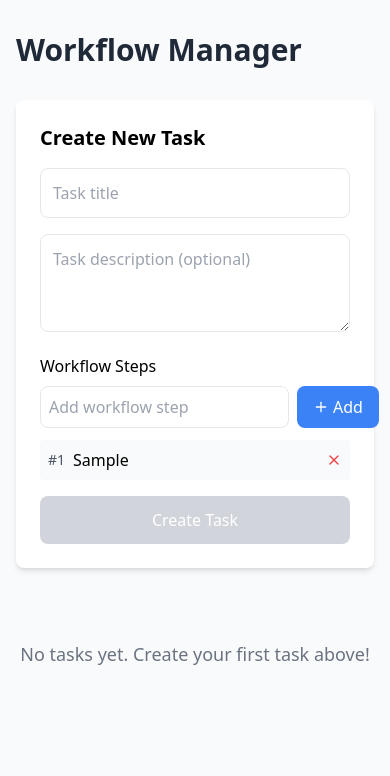
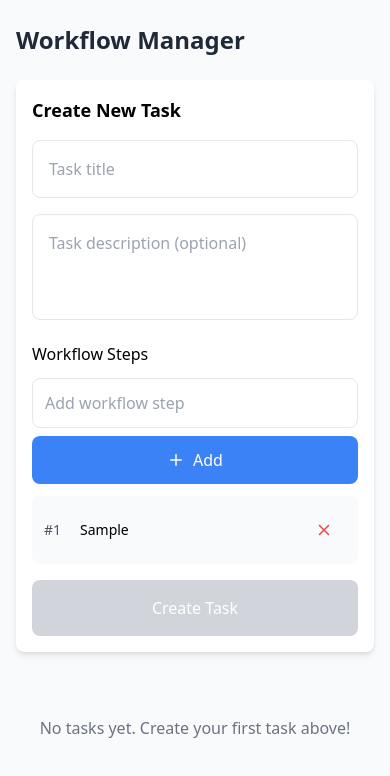
Before and after one commit to Xyrielp/workflow-process, a Next.js app: page / in a window 390 px wide. Both pictures are taken after typing "Sample" into the empty fields and a click on the button "Add". Shown: the top 776 px of the page. Built offline with nearby package versions, Linux system fonts and the light colour scheme.

Commit message:
Convert to mobile-first design

```diff
--- a/app/globals.css
+++ b/app/globals.css
@@ -1,3 +1,23 @@
 @tailwind base;
 @tailwind components;
 @tailwind utilities;
+
+/* Mobile-first optimizations */
+@layer base {
+  html {
+    -webkit-text-size-adjust: 100%;
+    -webkit-tap-highlight-color: transparent;
+  }
+
+  body {
+    -webkit-font-smoothing: antialiased;
+    -moz-osx-font-smoothing: grayscale;
+  }
+}
+
+/* Touch-friendly interactions */
+@layer utilities {
+  .touch-manipulation {
+    touch-action: manipulation;
+  }
+}
--- a/app/layout.tsx
+++ b/app/layout.tsx
@@ -14,8 +14,8 @@ export default function RootLayout({
   return (
     <html lang="en">
       <body className="bg-gray-50 min-h-screen">
-        <div className="container mx-auto px-4 py-8">
-          <h1 className="text-3xl font-bold text-gray-800 mb-8">Workflow Manager</h1>
+        <div className="px-4 py-6 sm:px-6 lg:px-8 max-w-7xl mx-auto">
+          <h1 className="text-2xl sm:text-3xl font-bold text-gray-800 mb-6 sm:mb-8">Workflow Manager</h1>
           {children}
         </div>
       </body>
--- a/app/page.tsx
+++ b/app/page.tsx
@@ -58,13 +58,13 @@ export default function Home() {
   const completedTasks = tasks.filter(task => task.completedAt)
 
   return (
-    <div className="max-w-4xl mx-auto">
+    <div className="w-full">
       <TaskForm onSubmit={addTask} />
 
       {activeTasks.length > 0 && (
-        <div className="mb-8">
-          <h2 className="text-2xl font-semibold text-gray-800 mb-4">Active Tasks</h2>
-          <div className="grid gap-6 md:grid-cols-2">
+        <div className="mb-6 sm:mb-8">
+          <h2 className="text-xl sm:text-2xl font-semibold text-gray-800 mb-4 sm:mb-6">Active Tasks</h2>
+          <div className="grid gap-4 sm:gap-6 lg:grid-cols-2">
             {activeTasks.map(task => (
               <TaskCard
                 key={task.id}
@@ -78,8 +78,8 @@ export default function Home() {
 
       {completedTasks.length > 0 && (
         <div>
-          <h2 className="text-2xl font-semibold text-gray-800 mb-4">Completed Tasks</h2>
-          <div className="grid gap-6 md:grid-cols-2">
+          <h2 className="text-xl sm:text-2xl font-semibold text-gray-800 mb-4 sm:mb-6">Completed Tasks</h2>
+          <div className="grid gap-4 sm:gap-6 lg:grid-cols-2">
             {completedTasks.map(task => (
               <TaskCard
                 key={task.id}
@@ -92,8 +92,8 @@ export default function Home() {
       )}
 
       {tasks.length === 0 && (
-        <div className="text-center py-12 text-gray-500">
-          <p className="text-lg">No tasks yet. Create your first task above!</p>
+        <div className="text-center py-12 sm:py-16 text-gray-500">
+          <p className="text-base sm:text-lg px-4">No tasks yet. Create your first task above!</p>
         </div>
       )}
     </div>
--- a/components/TaskCard.tsx
+++ b/components/TaskCard.tsx
@@ -14,60 +14,62 @@ export default function TaskCard({ task, onStepToggle }: TaskCardProps) {
   const progress = (completedSteps / totalSteps) * 100
 
   return (
-    <div className="bg-white p-6 rounded-lg shadow-md">
-      <div className="flex items-start justify-between mb-4">
-        <div>
-          <h3 className="text-lg font-semibold text-gray-800">{task.title}</h3>
+    <div className="bg-white p-4 sm:p-6 rounded-lg shadow-md">
+      <div className="flex flex-col sm:flex-row sm:items-start sm:justify-between mb-4 gap-2">
+        <div className="flex-1">
+          <h3 className="text-lg sm:text-xl font-semibold text-gray-800 leading-tight">{task.title}</h3>
           {task.description && (
-            <p className="text-gray-600 mt-1">{task.description}</p>
+            <p className="text-gray-600 mt-2 text-sm sm:text-base">{task.description}</p>
           )}
         </div>
-        <div className="flex items-center gap-2 text-sm text-gray-500">
-          <Clock size={16} />
+        <div className="flex items-center gap-2 text-xs sm:text-sm text-gray-500 shrink-0">
+          <Clock size={14} className="sm:w-4 sm:h-4" />
           {new Date(task.createdAt).toLocaleDateString()}
         </div>
       </div>
 
-      <div className="mb-4">
-        <div className="flex items-center justify-between text-sm text-gray-600 mb-2">
-          <span>Progress</span>
-          <span>{completedSteps}/{totalSteps} steps</span>
+      <div className="mb-5">
+        <div className="flex items-center justify-between text-sm text-gray-600 mb-3">
+          <span className="font-medium">Progress</span>
+          <span className="font-medium">{completedSteps}/{totalSteps} steps</span>
         </div>
-        <div className="w-full bg-gray-200 rounded-full h-2">
+        <div className="w-full bg-gray-200 rounded-full h-3">
           <div
-            className="bg-blue-500 h-2 rounded-full transition-all duration-300"
+            className="bg-blue-500 h-3 rounded-full transition-all duration-300"
             style={{ width: `${progress}%` }}
           />
         </div>
       </div>
 
-      <div className="space-y-2">
-        <h4 className="font-medium text-gray-700">Workflow Steps:</h4>
+      <div className="space-y-3">
+        <h4 className="font-medium text-gray-700 text-sm sm:text-base">Workflow Steps:</h4>
         {task.workflow
           .sort((a, b) => a.order - b.order)
           .map((step) => (
             <div
               key={step.id}
-              className={`flex items-center gap-3 p-2 rounded cursor-pointer transition-colors ${
-                step.completed ? 'bg-green-50' : 'bg-gray-50 hover:bg-gray-100'
+              className={`flex items-center gap-4 p-4 rounded-lg cursor-pointer transition-all duration-200 min-h-[56px] ${
+                step.completed ? 'bg-green-50 border border-green-200' : 'bg-gray-50 hover:bg-gray-100 active:bg-gray-200'
               }`}
               onClick={() => onStepToggle(task.id, step.id)}
             >
               {step.completed ? (
-                <CheckCircle className="text-green-500" size={20} />
+                <CheckCircle className="text-green-500 shrink-0" size={24} />
               ) : (
-                <Circle className="text-gray-400" size={20} />
+                <Circle className="text-gray-400 shrink-0" size={24} />
               )}
-              <span className={`flex-1 ${step.completed ? 'line-through text-gray-500' : ''}`}>
+              <span className={`flex-1 text-sm sm:text-base leading-relaxed ${
+                step.completed ? 'line-through text-gray-500' : 'text-gray-800'
+              }`}>
                 {step.title}
               </span>
-              <span className="text-xs text-gray-400">#{step.order + 1}</span>
+              <span className="text-xs text-gray-400 font-medium shrink-0">#{step.order + 1}</span>
             </div>
           ))}
       </div>
 
       {completedSteps === totalSteps && (
-        <div className="mt-4 p-3 bg-green-100 text-green-800 rounded-lg text-center font-medium">
+        <div className="mt-5 p-4 bg-green-100 text-green-800 rounded-lg text-center font-medium text-sm sm:text-base">
           ✅ Task Completed!
         </div>
       )}
--- a/components/TaskForm.tsx
+++ b/components/TaskForm.tsx
@@ -45,8 +45,8 @@ export default function TaskForm({ onSubmit }: TaskFormProps) {
   }
 
   return (
-    <form onSubmit={handleSubmit} className="bg-white p-6 rounded-lg shadow-md mb-6">
-      <h2 className="text-xl font-semibold mb-4">Create New Task</h2>
+    <form onSubmit={handleSubmit} className="bg-white p-4 sm:p-6 rounded-lg shadow-md mb-4 sm:mb-6">
+      <h2 className="text-lg sm:text-xl font-semibold mb-4">Create New Task</h2>
 
       <div className="mb-4">
         <input
@@ -54,7 +54,7 @@ export default function TaskForm({ onSubmit }: TaskFormProps) {
           placeholder="Task title"
           value={title}
           onChange={(e) => setTitle(e.target.value)}
-          className="w-full p-3 border rounded-lg focus:outline-none focus:ring-2 focus:ring-blue-500"
+          className="w-full p-4 text-base border rounded-lg focus:outline-none focus:ring-2 focus:ring-blue-500"
           required
         />
       </div>
@@ -64,43 +64,43 @@ export default function TaskForm({ onSubmit }: TaskFormProps) {
           placeholder="Task description (optional)"
           value={description}
           onChange={(e) => setDescription(e.target.value)}
-          className="w-full p-3 border rounded-lg focus:outline-none focus:ring-2 focus:ring-blue-500"
+          className="w-full p-4 text-base border rounded-lg focus:outline-none focus:ring-2 focus:ring-blue-500 resize-none"
           rows={3}
         />
       </div>
 
       <div className="mb-4">
-        <h3 className="font-medium mb-2">Workflow Steps</h3>
-        <div className="flex gap-2 mb-3">
+        <h3 className="font-medium mb-3">Workflow Steps</h3>
+        <div className="flex flex-col sm:flex-row gap-2 mb-3">
           <input
             type="text"
             placeholder="Add workflow step"
             value={currentStep}
             onChange={(e) => setCurrentStep(e.target.value)}
             onKeyPress={(e) => e.key === 'Enter' && (e.preventDefault(), addStep())}
-            className="flex-1 p-2 border rounded-lg focus:outline-none focus:ring-2 focus:ring-blue-500"
+            className="flex-1 p-3 text-base border rounded-lg focus:outline-none focus:ring-2 focus:ring-blue-500"
           />
           <button
             type="button"
             onClick={addStep}
-            className="px-4 py-2 bg-blue-500 text-white rounded-lg hover:bg-blue-600 flex items-center gap-1"
+            className="px-6 py-3 bg-blue-500 text-white rounded-lg hover:bg-blue-600 active:bg-blue-700 flex items-center justify-center gap-2 font-medium min-h-[48px]"
           >
-            <Plus size={16} /> Add
+            <Plus size={18} /> <span>Add</span>
           </button>
         </div>
 
         {steps.length > 0 && (
           <div className="space-y-2">
             {steps.map((step, index) => (
-              <div key={index} className="flex items-center gap-2 p-2 bg-gray-50 rounded">
-                <span className="text-sm text-gray-600">#{index + 1}</span>
-                <span className="flex-1">{step.title}</span>
+              <div key={index} className="flex items-center gap-3 p-3 bg-gray-50 rounded-lg">
+                <span className="text-sm font-medium text-gray-600 min-w-[24px]">#{index + 1}</span>
+                <span className="flex-1 text-sm sm:text-base">{step.title}</span>
                 <button
                   type="button"
                   onClick={() => removeStep(index)}
-                  className="text-red-500 hover:text-red-700"
+                  className="text-red-500 hover:text-red-700 active:text-red-800 p-1 min-h-[44px] min-w-[44px] flex items-center justify-center"
                 >
-                  <X size={16} />
+                  <X size={18} />
                 </button>
               </div>
             ))}
@@ -111,7 +111,7 @@ export default function TaskForm({ onSubmit }: TaskFormProps) {
       <button
         type="submit"
         disabled={!title.trim() || steps.length === 0}
-        className="w-full py-3 bg-green-500 text-white rounded-lg hover:bg-green-600 disabled:bg-gray-300 disabled:cursor-not-allowed"
+        className="w-full py-4 bg-green-500 text-white rounded-lg hover:bg-green-600 active:bg-green-700 disabled:bg-gray-300 disabled:cursor-not-allowed font-medium text-base min-h-[48px]"
       >
         Create Task
       </button>
```
